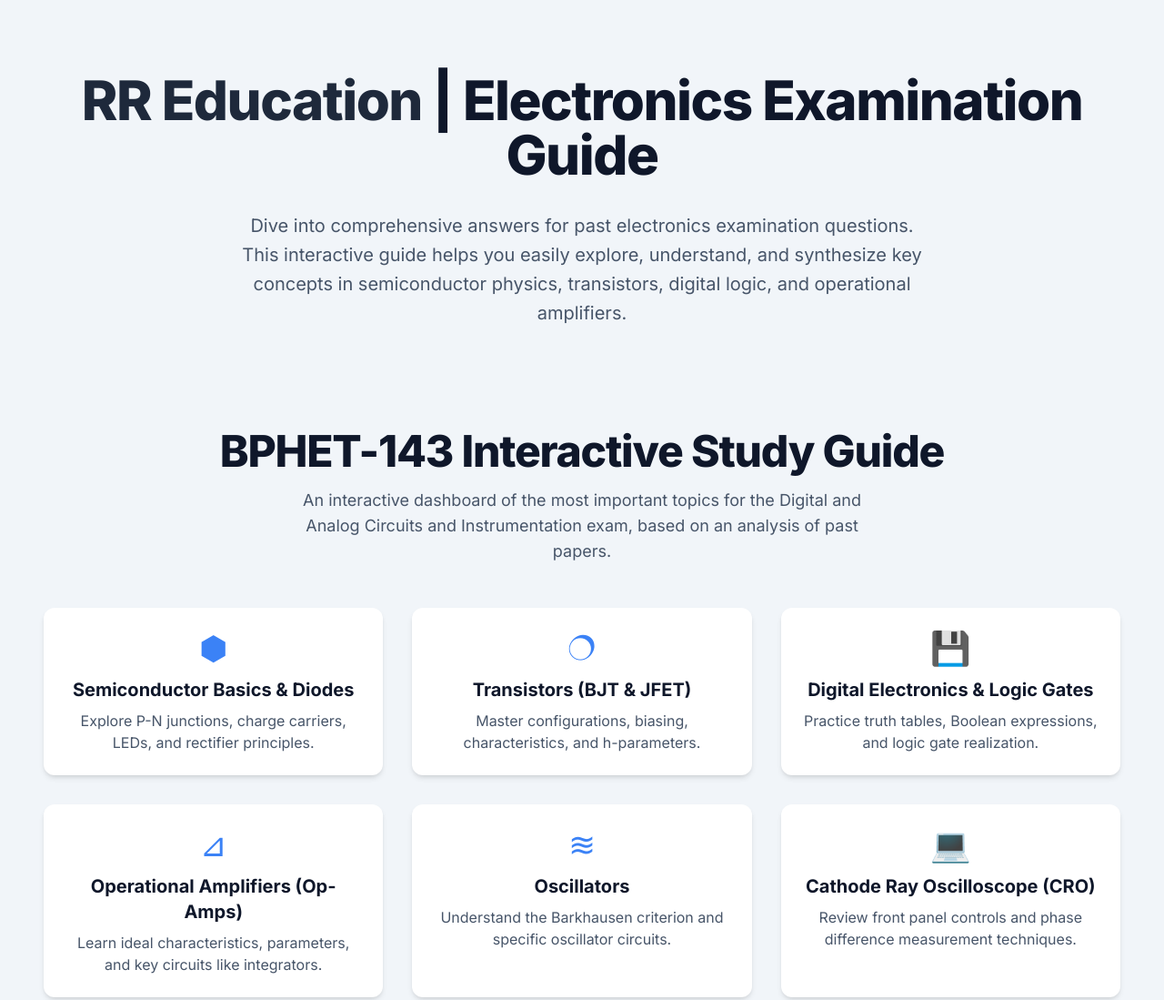
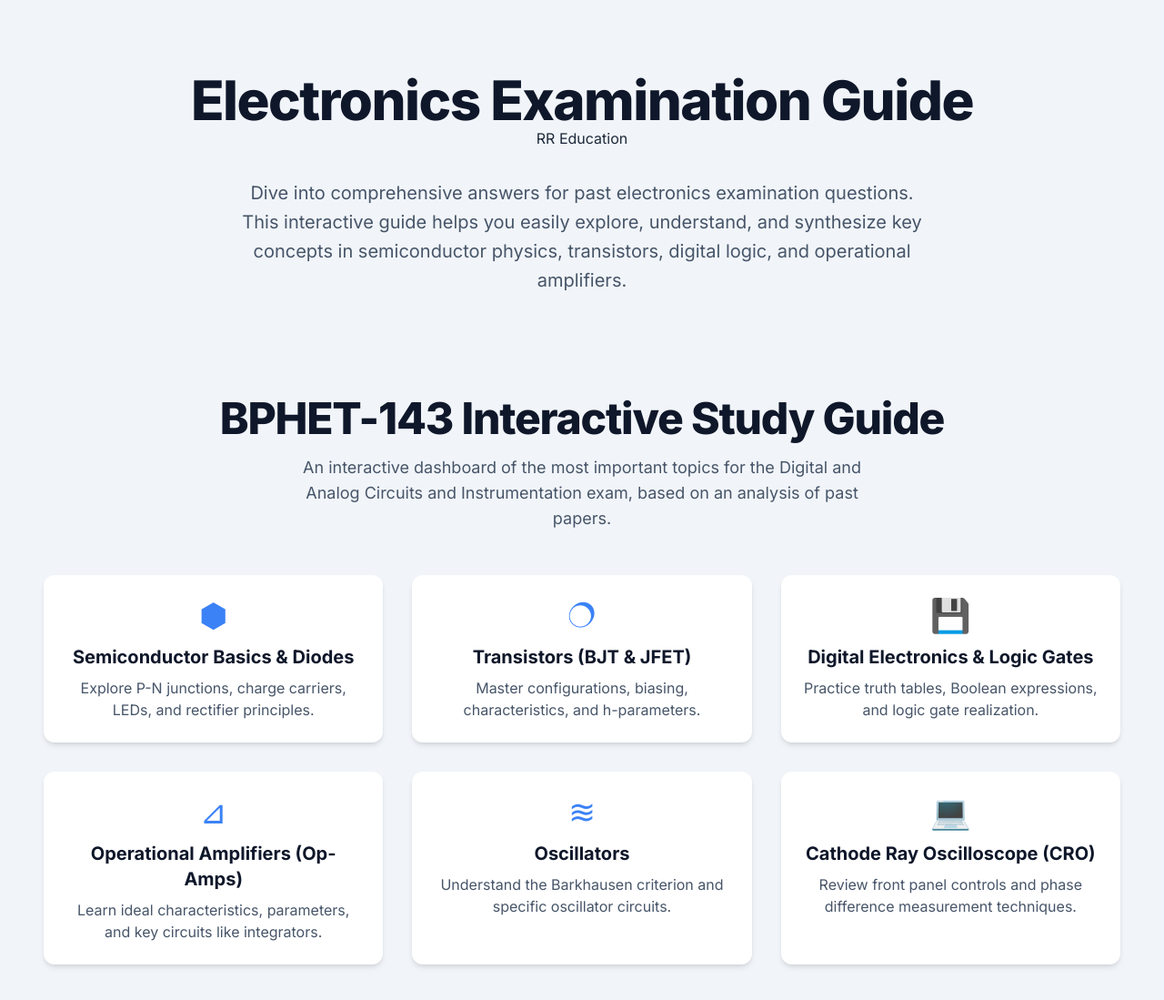
Before and after one commit to raushan1107/RREducation-BPHET143, a plain HTML site: page index.html in a window 1280 px wide. Shown: the top 1099 px of the page at 91% size. Drawn offline with nearby package versions, Linux system fonts and the light colour scheme.

Commit message:
Update index.html

```diff
--- a/index.html
+++ b/index.html
@@ -78,8 +78,9 @@
         <!-- Introduction Header -->
         <header class="text-center mb-16">
             <h1 class="text-5xl font-extrabold tracking-tight text-slate-900 sm:text-6xl">
-                <a href="ques-ans.html" target="_blank" rel="noopener noreferrer" class="social-link hover:text-blue-600 transition duration-200"><span class="text-slate-800">RR Education</span> | Electronics Examination Guide</a>
+                <a href="ques-ans.html" target="_blank" rel="noopener noreferrer" class="social-link hover:text-blue-600 transition duration-200">Electronics Examination Guide</a>
             </h1>
+            <p><span class="text-slate-800 text-center mb-16">RR Education</span></p>
             <p class="mt-8 text-xl leading-8 text-slate-600 max-w-3xl mx-auto">
                 Dive into comprehensive answers for past electronics examination questions. This interactive guide helps you easily explore, understand, and synthesize key concepts in semiconductor physics, transistors, digital logic, and operational amplifiers.
             </p>
```
